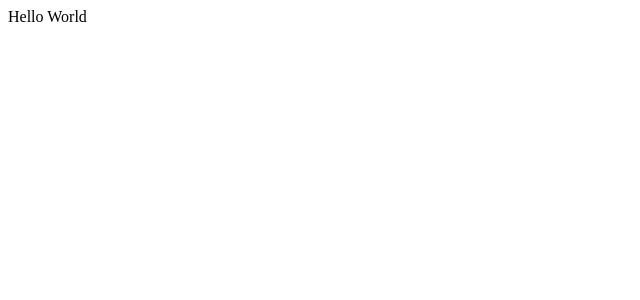
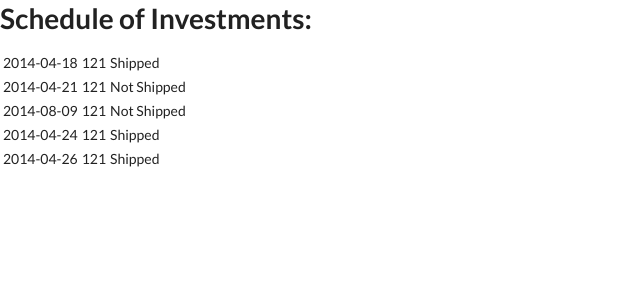
Before and after one commit to alejandrochang/CartaProject, a React (Create React App) app: page / in a window 1280 px wide. Shown: the top 300 px of the page, without its empty margins (0-640 px from the left). Built offline with nearby package versions, Linux system fonts and the light colour scheme.

Commit message:
styling components

```diff
--- a/public/index.html
+++ b/public/index.html
@@ -10,6 +10,7 @@
       homescreen on Android. See https://developers.google.com/web/fundamentals/web-app-manifest/
     -->
     <link rel="manifest" href="%PUBLIC_URL%/manifest.json">
+    <link rel="stylesheet" href="https://cdnjs.cloudflare.com/ajax/libs/semantic-ui/2.4.1/semantic.min.css">
     <!--
       Notice the use of %PUBLIC_URL% in the tags above.
       It will be replaced with the URL of the `public` folder during the build.
--- a/src/components/App.js
+++ b/src/components/App.js
@@ -1,9 +1,13 @@
-import React from 'react';
+import React from "react";
+import Table from "./Table";
 
 const App = () => {
-  return(
-    <div>Hello World</div>
+  return (
+    <div>
+      <h1>Schedule of Investments: </h1>
+      <Table />
+    </div>
   );
-}
+};
 
 export default App;
--- /dev/null
+++ b/src/components/Table.js
@@ -0,0 +1,67 @@
+import React from 'react';
+
+class Table extends React.Component {
+  constructor() {
+    super();
+
+    this.state = {
+      data: [
+        { id: 1, date: "2014-04-18", total: 121.0, status: "Shipped", name: "A", points: 5, percent: 50 },
+        { id: 2, date: "2014-04-21", total: 121.0, status: "Not Shipped", name: "B", points: 10, percent: 60 },
+        { id: 3, date: "2014-08-09", total: 121.0, status: "Not Shipped", name: "C", points: 15, percent: 70 },
+        { id: 4, date: "2014-04-24", total: 121.0, status: "Shipped", name: "D", points: 20, percent: 80 },
+        { id: 5, date: "2014-04-26", total: 121.0, status: "Shipped", name: "E", points: 25, percent: 90 },
+      ],
+      expandedRows: []
+    };
+  }
+
+  handleRowClick(rowId) {
+    const currentExpandedRows = this.state.expandedRows;
+    const isRowCurrentlyExpanded = currentExpandedRows.includes(rowId);
+
+    const newExpandedRows = isRowCurrentlyExpanded ?
+      currentExpandedRows.filter(id => id !== rowId) :
+      currentExpandedRows.concat(rowId);
+
+    this.setState({ expandedRows: newExpandedRows });
+  }
+
+  renderItem(item) {
+    const clickCallback = () => this.handleRowClick(item.id);
+    const itemRows = [
+      <tr onClick={clickCallback} key={"row-data-" + item.id}>
+        <td>{item.date}</td>
+        <td>{item.total}</td>
+        <td>{item.status}</td>
+      </tr>
+    ];
+
+    if (this.state.expandedRows.includes(item.id)) {
+      itemRows.push(
+        <tr key={"row-expanded-" + item.id}>
+          <td>{item.name}</td>
+          <td>{item.points}</td>
+          <td>{item.percent}</td>
+        </tr>
+      );
+    }
+
+    return itemRows;
+  }
+
+  render() {
+    let allItemRows = [];
+
+    this.state.data.forEach(item => {
+      const perItemRows = this.renderItem(item);
+      allItemRows = allItemRows.concat(perItemRows);
+    });
+
+    return (
+      <table>{allItemRows}</table>
+    );
+  }
+}
+
+export default Table;
```
